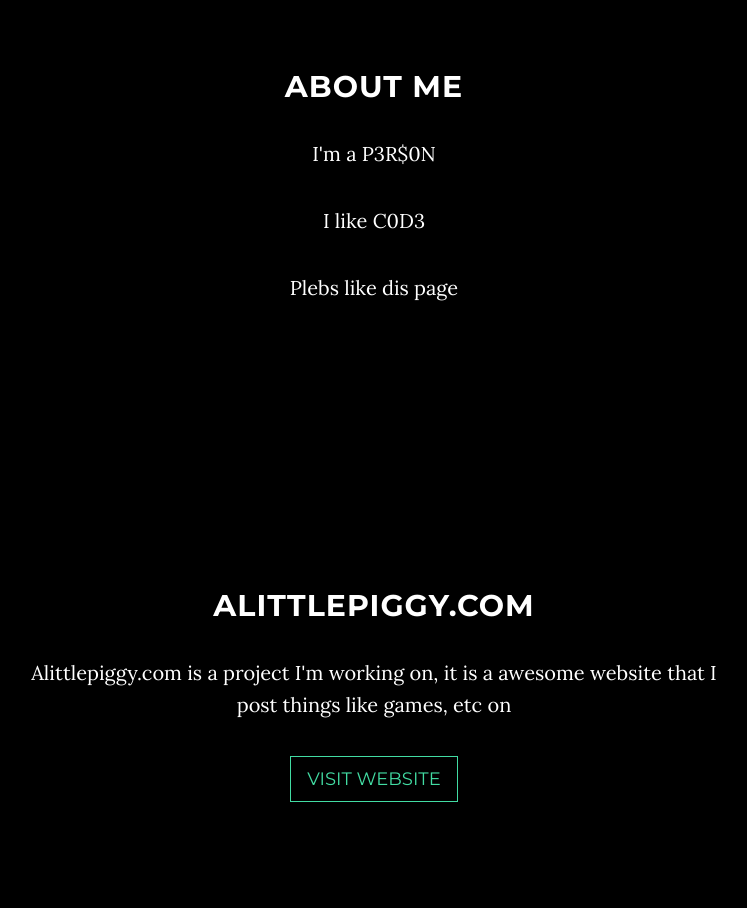
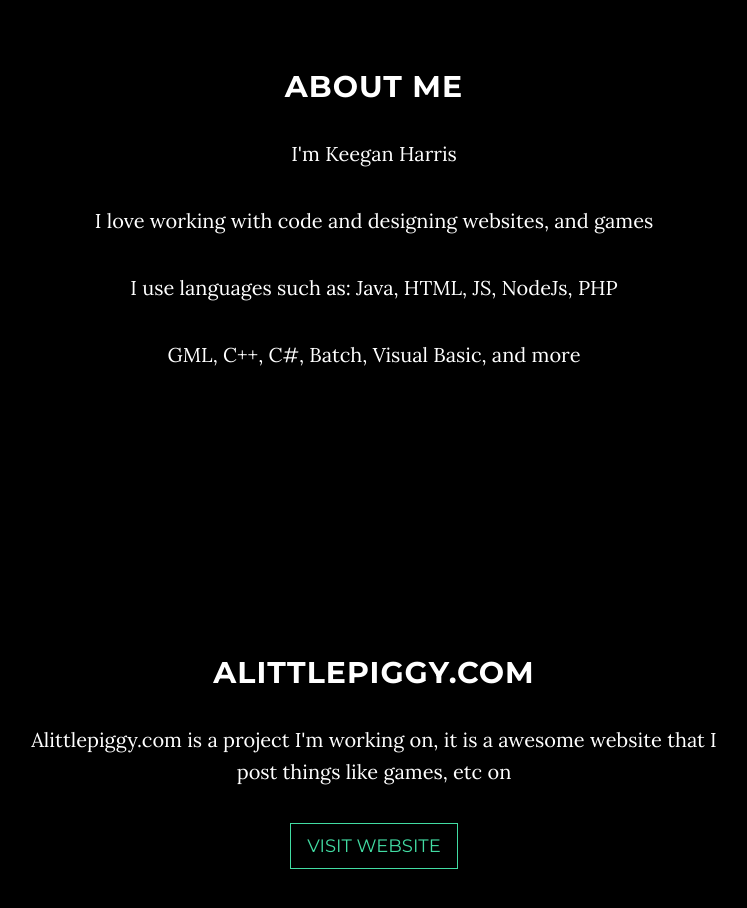
Before and after one commit to K1ish/site, a website: page index.html in a window 1280 px wide. Shown: the part 980-1888 px from the top of the page, without its empty margins (266-1013 px from the left). Drawn offline with nearby package versions, Linux system fonts and the light colour scheme; some packages are replaced by stand-ins of ours.

Commit message:
Update some text

```diff
--- a/index.html
+++ b/index.html
@@ -101,9 +101,10 @@
         <div class="row">
             <div class="col-lg-8 col-lg-offset-2">
                 <h2>About Me</h2>
-                <p>I'm a P3R$0N</p>
-                <p>I like C0D3</p>
-                <p>Plebs like dis page</p>
+                <p>I'm Keegan Harris</p>
+                <p>I love working with code and designing websites, and games</p>
+                <p>I use languages such as: Java, HTML, JS, NodeJs, PHP</p>
+                <p>GML, C++, C#, Batch, Visual Basic, and more</p>
             </div>
         </div>
     </section>
```
